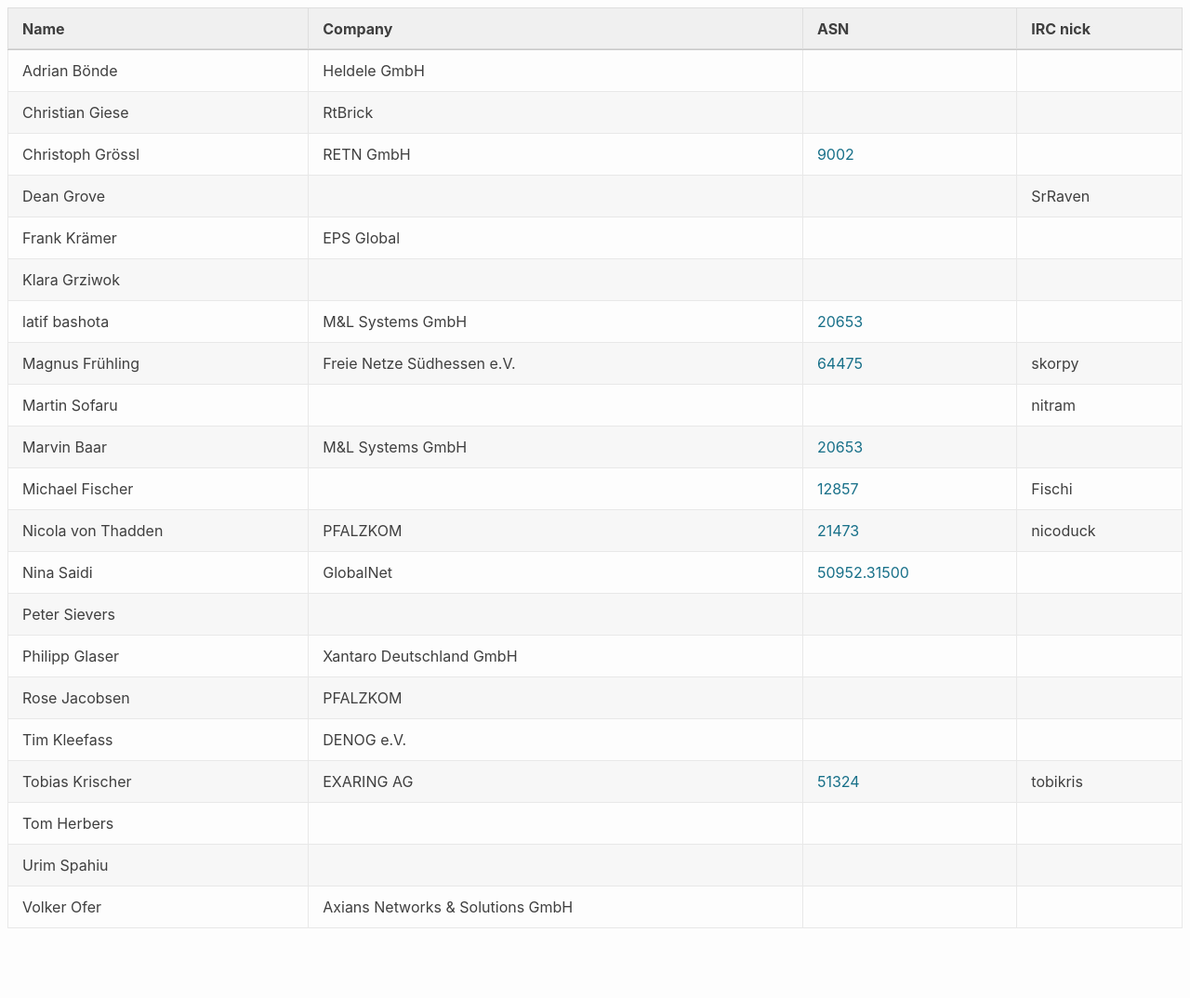
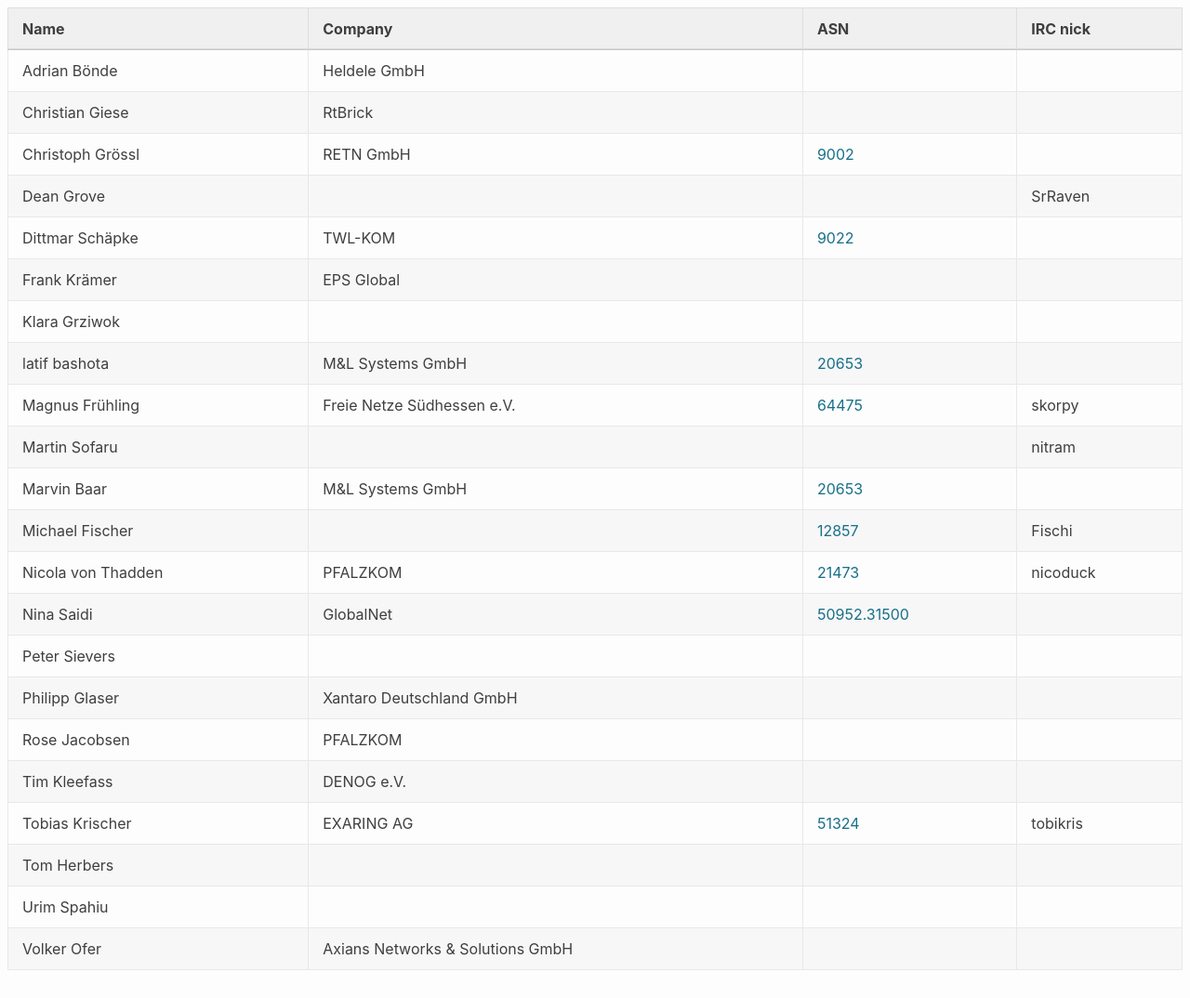
Before and after one commit to denog/pretix-attendeelist, a Jekyll site: the page built from denogmeetup24-04/index.markdown, in a window 1280 px wide and 1074 px high. Shown: the whole window at 93% size. Built offline with Jekyll 4.4.1, drawn with Linux system fonts in a browser that asks for light colours.

Commit message:
Latest data: Fri Feb  9 09:28:07 UTC 2024

```diff
--- a/_data/attendees_denogmeetup24-04.json
+++ b/_data/attendees_denogmeetup24-04.json
@@ -22,6 +22,12 @@
     "company": null,
     "irc": "SrRaven",
     "asn": null
+  },
+  {
+    "name": "Dittmar Schäpke",
+    "company": "TWL-KOM",
+    "irc": null,
+    "asn": "9022"
   },
   {
     "name": "Frank Krämer",
```
